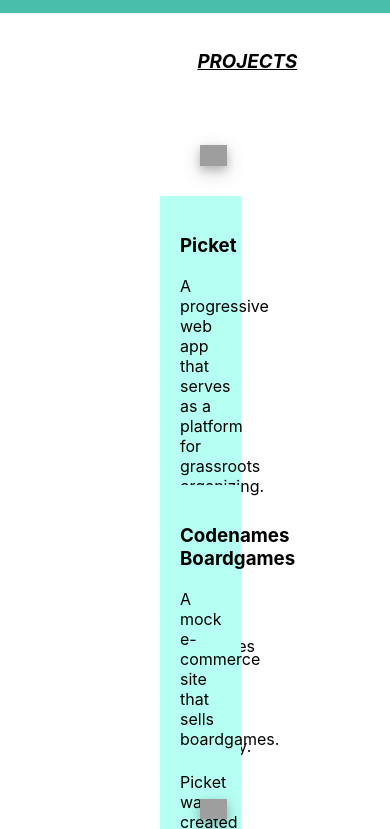
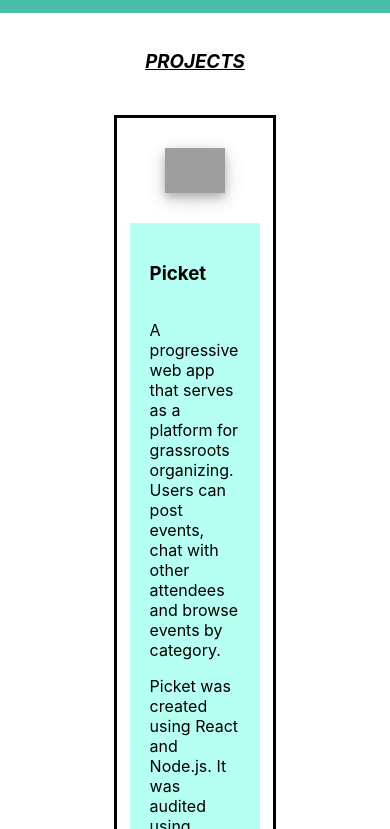
Before and after one commit to esfendler/Personal-Website, a React (Create React App) app: page / in a window 390 px wide. Shown: the part 1115-1944 px from the top of the page. Built offline with nearby package versions, Linux system fonts and the light colour scheme; grey boxes are pictures that could not be loaded.

Commit message:
media queries for project section

```diff
--- a/src/App.css
+++ b/src/App.css
@@ -143,6 +143,7 @@
   display: flex;
   flex-flow: column;
   min-height: 150px;
+  align-items: center;
   padding: 0 10em;
 }
 
@@ -159,13 +160,29 @@
   /* border: solid; */
 }
 
+.projectList {
+  display: flex;
+  flex-direction: column;
+  justify-content: space-between;
+}
+
 .projectContainer {
   display: flex;
-    /* justify-content: space-between; */
+    justify-content: space-between;
+    align-items: center;
     flex-direction: column;
+    margin:  0 0 50px;
+    min-height:320px;
+    border: solid;
+}
+
+.projectContainerReverse {
+  display: flex;
+    flex-direction: column-reverse;
+    align-items: center;
     margin: 0 0 50px;
-    height:320px;
-
+    min-height:320px;
+    border: solid;
 }
 
 /* .projectImgContainer {
@@ -180,18 +197,36 @@
   object-fit: fill;
   margin: 30px 40px;
   box-shadow: 0 4px 8px 0 rgba(0, 0, 0, 0.2), 0 6px 20px 0 rgba(0, 0, 0, 0.19);
+}
 
+.projectContainerReverse img {
+  width: 38.5%;
+  object-fit: fill;
+  margin: 30px 40px;
+  box-shadow: 0 4px 8px 0 rgba(0, 0, 0, 0.2), 0 6px 20px 0 rgba(0, 0, 0, 0.19);
 }
 
 .projectDescription{
   /* background: rgba(93, 133, 255, 0.2); */
+  display: Flex;
+  flex-direction: column;
   background: #b6fff3;
+  min-height: 280px;
   width: 58.5%;
   padding: 20px;
 }
 
 .projectTitle{
+  /* display: flex; */
   margin-top: 8px;
+}
+
+.individualProjectTitle {
+  display: flex;
+}
+
+.individualProjectText {
+  display: flex;
 }
 
 /* #picketTitle{
@@ -201,6 +236,9 @@
 
 @media screen and (min-width: 768px) {
   .projectContainer {
+    flex-direction: row;
+  }
+  .projectContainerReverse {
     flex-direction: row;
   }
 }
--- a/src/components/Projects.js
+++ b/src/components/Projects.js
@@ -10,7 +10,7 @@
         <h3 className="projectSectionTitle">
         PROJECTS
         </h3>
-        <div className="projectlist">
+        <div className="projectList">
           <div className="projectContainer">
             <img src={Picket} alt="Picket Project"/>
           <div className="projectDescription" text-align="right">
@@ -25,12 +25,12 @@
           </div>
           </div>
 
-          <div className="projectContainer">
+          <div className="projectContainerReverse">
           <div className="projectDescription">
-          <h3>
+          <h3 className="individualProjectTitle">
               Codenames Boardgames
-            </h3>
-            <div>
+          </h3>
+          <div className="individualProjectText">
             A mock e-commerce site that sells boardgames.
             </div>
           </div>
```
